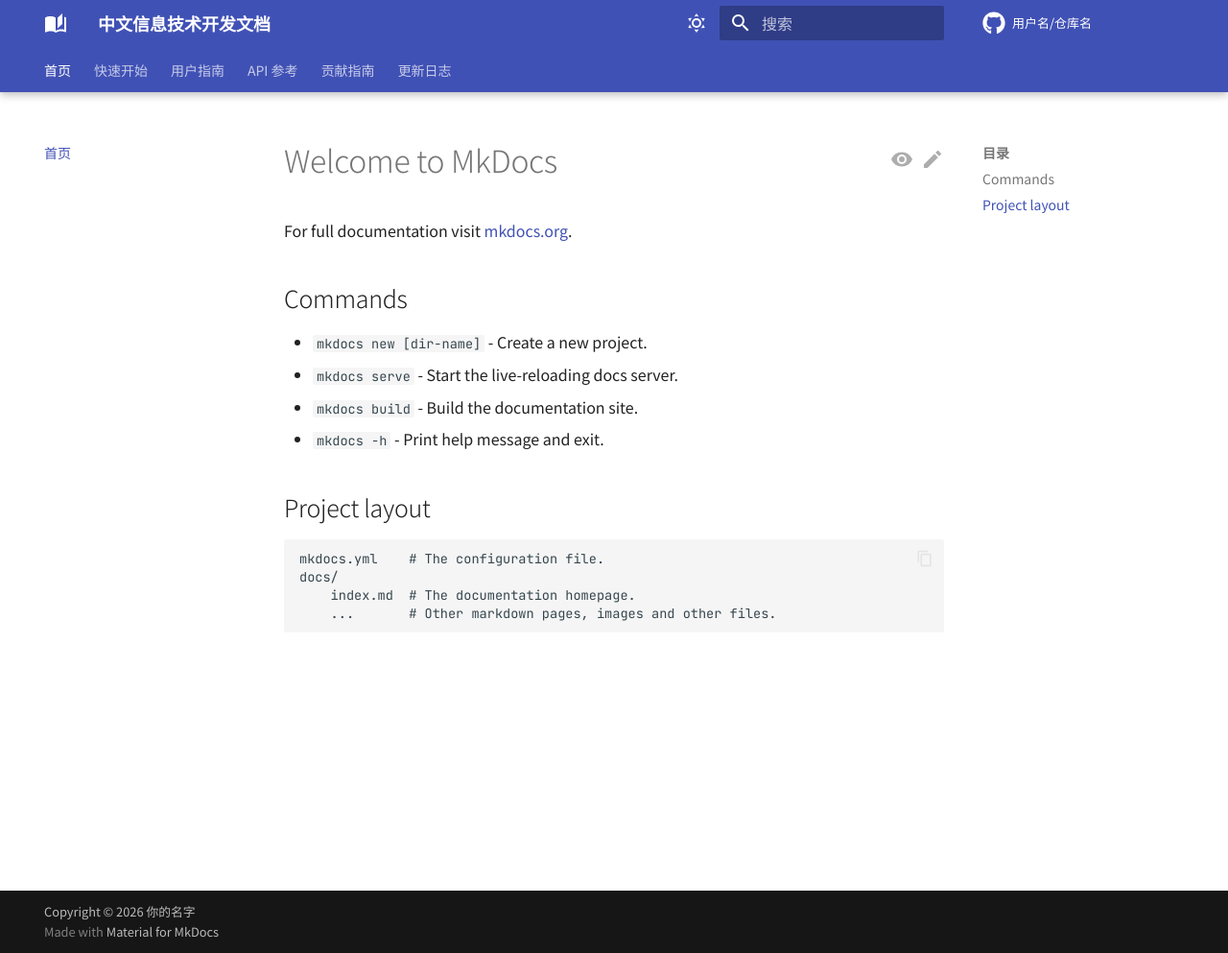
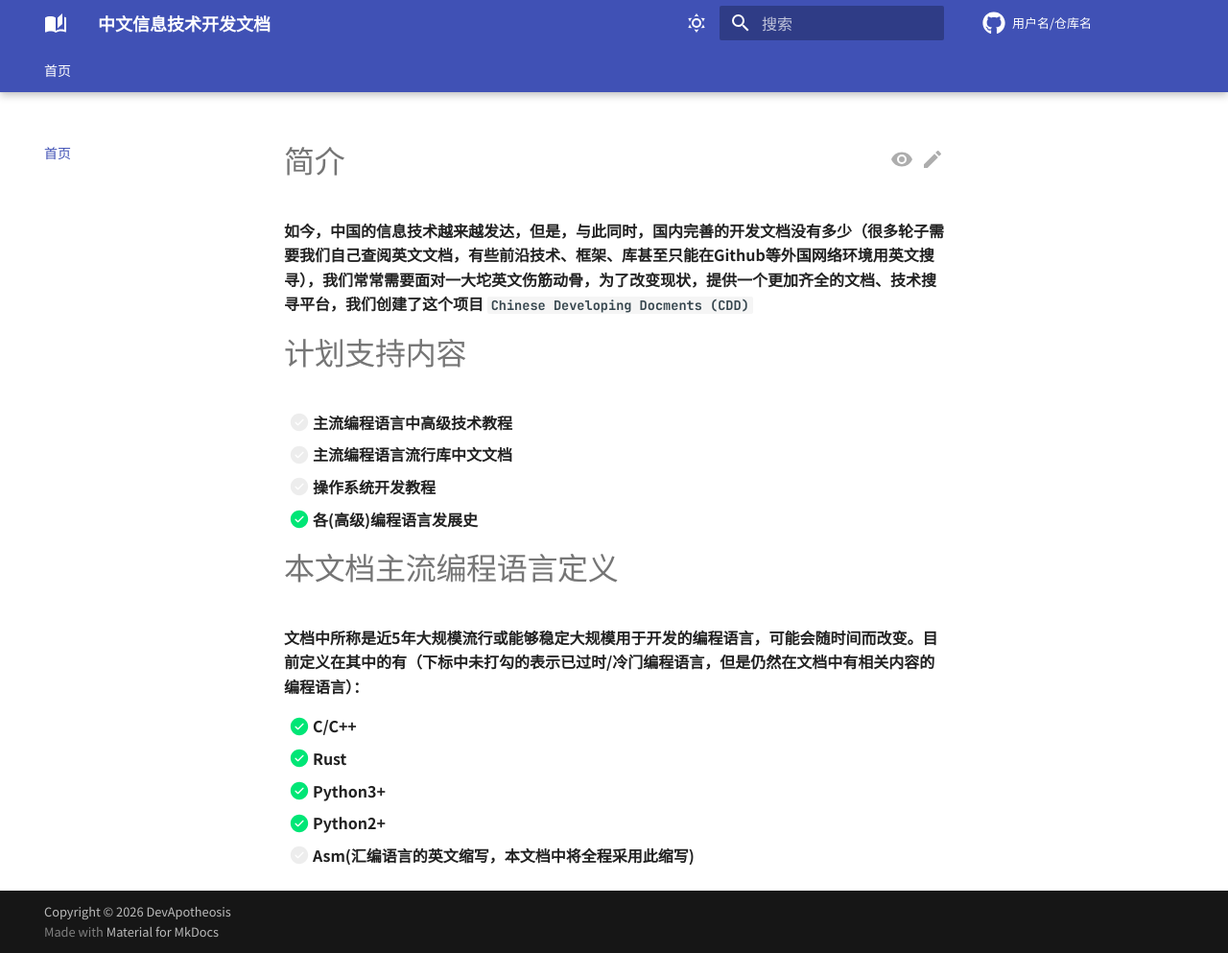
Before and after one commit to DevApotheosis/ChineseDevDocs, an MkDocs documentation site: the page built from docs/index.md, in a window 1280 px wide and 993 px high. Shown: the whole window at 96% size. Built offline with MkDocs 1.6.1 and Material for MkDocs 9.7.7, drawn with Linux system fonts in a browser that asks for light colours; comment, search, counter and statistics services are not loaded.

```diff
--- a/docs/index.md
+++ b/docs/index.md
@@ -1,17 +1,17 @@
-# Welcome to MkDocs
+# 简介
+**如今，中国的信息技术越来越发达，但是，与此同时，国内完善的开发文档没有多少（很多轮子需要我们自己查阅英文文档，有些前沿技术、框架、库甚至只能在Github等外国网络环境用英文搜寻），我们常常需要面对一大坨英文伤筋动骨，为了改变现状，提供一个更加齐全的文档、技术搜寻平台，我们创建了这个项目 `Chinese Developing Docments (CDD)`**
 
-For full documentation visit [mkdocs.org](https://www.mkdocs.org).
+# 计划支持内容
+- [ ] **主流编程语言中高级技术教程**
+- [ ] **主流编程语言流行库中文文档**
+- [ ] **操作系统开发教程**
+- [x] **各(高级)编程语言发展史**
 
-## Commands
+# 本文档主流编程语言定义
+**文档中所称是近5年大规模流行或能够稳定大规模用于开发的编程语言，可能会随时间而改变。目前定义在其中的有（下标中未打勾的表示已过时/冷门编程语言，但是仍然在文档中有相关内容的编程语言）：**
 
-* `mkdocs new [dir-name]` - Create a new project.
-* `mkdocs serve` - Start the live-reloading docs server.
-* `mkdocs build` - Build the documentation site.
-* `mkdocs -h` - Print help message and exit.
-
-## Project layout
-
-    mkdocs.yml    # The configuration file.
-    docs/
-        index.md  # The documentation homepage.
-        ...       # Other markdown pages, images and other files.
+- [x] **C/C++**
+- [x] **Rust**
+- [x] **Python3+**
+- [x] **Python2+**
+- [ ] **Asm(汇编语言的英文缩写，本文档中将全程采用此缩写)**
--- /dev/null
+++ b/docs/javascripts/mathjax.js
@@ -0,0 +1,19 @@
+window.MathJax = {
+  tex: {
+    inlineMath: [["\\(", "\\)"]],
+    displayMath: [["\\[", "\\]"]],
+    processEscapes: true,
+    processEnvironments: true
+  },
+  options: {
+    ignoreHtmlClass: ".*|",
+    processHtmlClass: "arithmatex"
+  }
+};
+
+document$.subscribe(() => {
+  MathJax.startup.output.clearCache()
+  MathJax.typesetClear()
+  MathJax.texReset()
+  MathJax.typesetPromise()
+})
--- a/mkdocs.yml
+++ b/mkdocs.yml
@@ -1,13 +1,12 @@
 site_name: 中文信息技术开发文档
-site_url: https://github.com/DevApotheosis/OfficialWebsite
 site_description: 项目文档站点
 site_author: L-YLing,烟澪
 
 repo_name: 用户名/仓库名
-repo_url: https://github.com/用户名/仓库名
+repo_url: https://github.com/DevApotheosis/OfficialWebsite
 edit_uri: edit/main/docs/
 
-copyright: Copyright &copy; 2026 你的名字
+copyright: Copyright &copy; 2026 DevApotheosis
 
 theme:
   name: material
@@ -59,11 +58,15 @@ plugins:
       type: timeago
 
 markdown_extensions:
+  - pymdownx.tasklist:
+      custom_checkbox: true
   - admonition
   - pymdownx.details
   - pymdownx.superfences
   - pymdownx.highlight:
       anchor_linenums: true
+  - pymdownx.arithmatex:
+      generic: true
   - pymdownx.inlinehilite
   - pymdownx.snippets
   - pymdownx.tabbed:
@@ -79,21 +82,10 @@ markdown_extensions:
 
 nav:
   - 首页: index.md
-  - 快速开始:
-    - 概述: getting-started/index.md
-    - 安装: getting-started/installation.md
-    - 第一个示例: getting-started/first-example.md
-  - 用户指南:
-    - 核心功能: user-guide/features.md
-    - 配置说明: user-guide/configuration.md
-    - 常见问题: user-guide/faq.md
-    - 最佳实践: user-guide/best-practices.md
-  - API 参考:
-    - 概述: api/index.md
-    - 核心模块: api/core.md
-    - 工具函数: api/utils.md
-  - 贡献指南: contributing.md
-  - 更新日志: changelog.md
 
 extra_css:
   - stylesheets/extra.css
+
+extra_javascript:
+  - javascripts/mathjax.js
+  - https://unpkg.com/mathjax@3/es5/tex-mml-chtml.js
```
Also changed, not shown: docs/changelog.md (added), docs/contributing.md (added), 2 other files.
